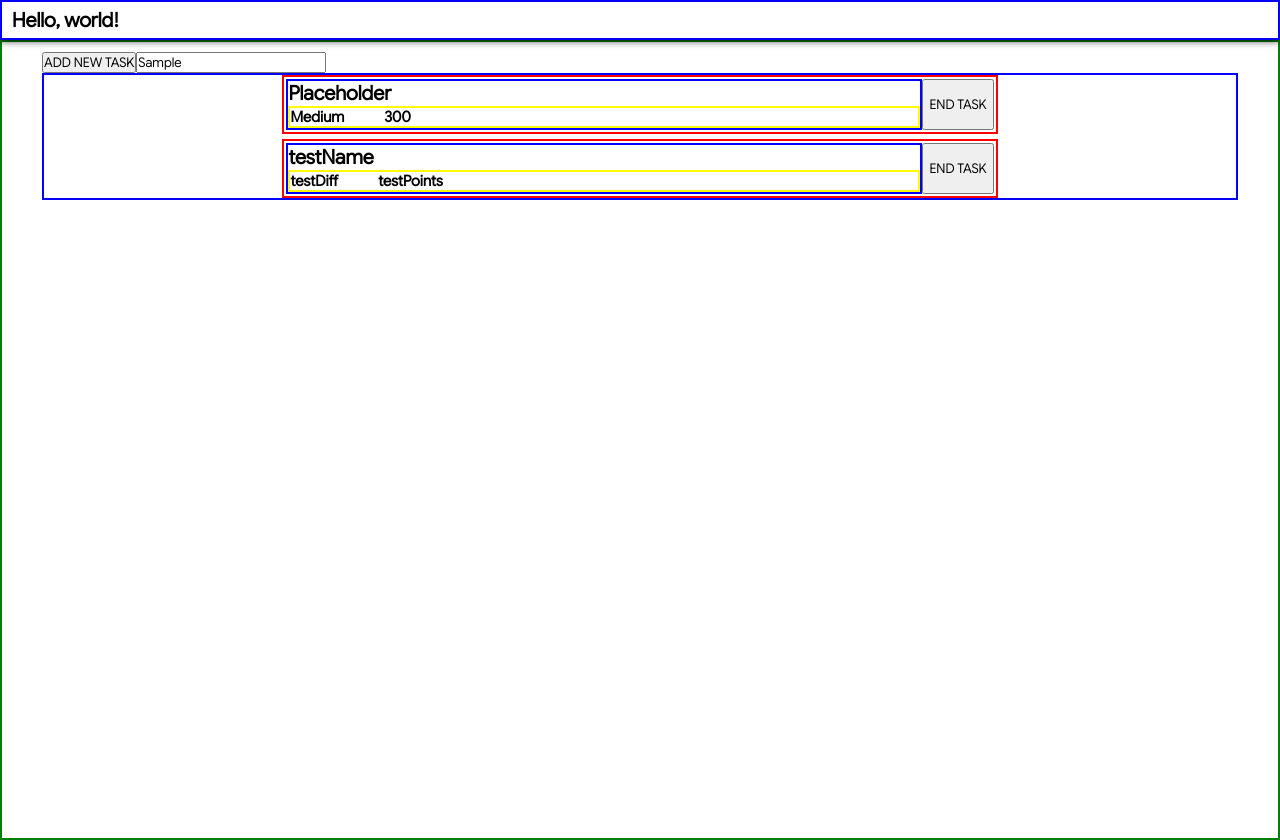
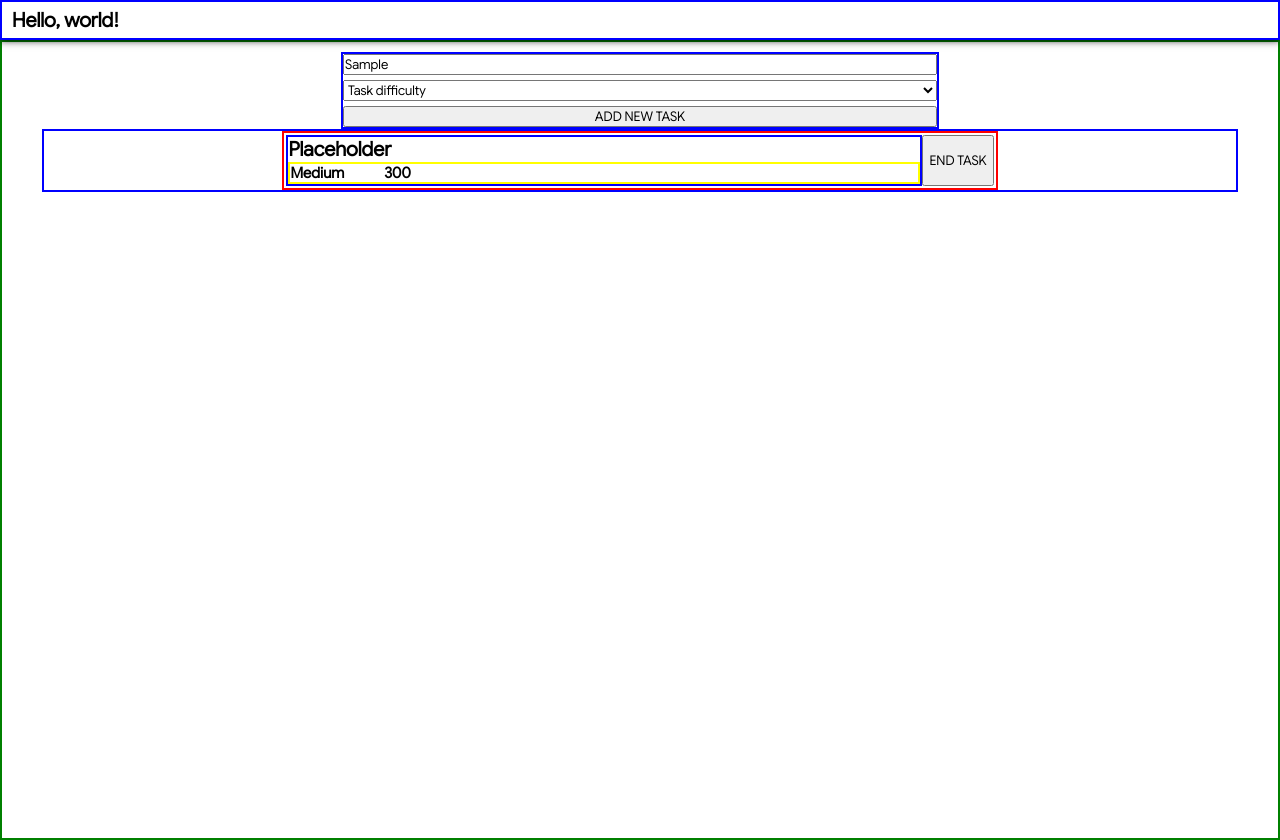
Before and after one commit to Yago-Mamud/to-do-list, a plain HTML site: page project/index.html in a window 1280 px wide. Both pictures are taken after typing "Sample" into the empty fields and a click on the button "ADD NEW TASK". Drawn offline with Linux system fonts and the light colour scheme.

Commit message:
can now create custom tasks

```diff
--- a/project/index.html
+++ b/project/index.html
@@ -12,9 +12,15 @@
 	</header>
 	<main>
 		<!--new task configuration-->
-		<div class="flexbox">
+		<div class="flexbox configuration">
+			<input id="taskNameTXT"placeholder="Task Name" autocomplete="off" type="text">
+			<select id="taskDiffTXT">
+				<option value="" selected disabled>Task difficulty</option>
+				<option value="Easy" data-points="100">Easy</option>
+				<option value="Medium" data-points="200">Medium</option>
+				<option value="Hard" data-points="300">Hard</option>
+			</select>
 			<button id="taskAdder">ADD NEW TASK</button>
-			<input>
 		</div>
 		<!--new task container-->
 		<div id="taskContainer">
--- a/project/scripts.js
+++ b/project/scripts.js
@@ -1,8 +1,18 @@
 //elements
 const taskAdderButton = document.getElementById("taskAdder");
 const taskContainer = document.getElementById("taskContainer");
+const taskDiffTXT = document.getElementById("taskDiffTXT");
 //adder handler
 taskAdderButton.addEventListener("click", () => {
+	//gets current
+	const taskNameTXT = document.getElementById("taskNameTXT").value;
+	const taskDiffValue = taskDiffTXT.value;
+	const taskPointsValue = taskDiffTXT.options[taskDiffTXT.selectedIndex].getAttribute("data-points");
+	//validation
+	if (taskNameTXT == "" || taskDiffValue == "") {
+		alert("Please, fill out every field");
+		return false;
+	}
 	//new task main div
 	const newTask = document.createElement("div");
 	newTask.classList.add("task");
@@ -11,23 +21,23 @@ taskAdderButton.addEventListener("click", () => {
 		taskInfoContainer.classList.add("information");
 			//task name
 			const taskName = document.createElement("h1");
-			taskName.innerHTML = "testName";
+			taskName.innerHTML = taskNameTXT;
 			//task description container
 			const taskDesc = document.createElement("div");
 			taskDesc.classList.add("flexbox","description");
 				//task difficulty
 				const taskDiff = document.createElement("h2");
-				taskDiff.innerHTML = "testDiff";
+				taskDiff.innerHTML = taskDiffValue;
 				//task point amount
 				const taskPoints = document.createElement("h2");
-				taskPoints.innerHTML = "testPoints";
+				taskPoints.innerHTML = taskPointsValue;
 		//end task button
 		const taskEndButton = document.createElement("button");
 		taskEndButton.innerHTML = "END TASK"
 	//creates parent child relationship
-		newTask.append(taskInfoContainer, taskEndButton);
 		taskInfoContainer.append(taskName, taskDesc);
 		taskDesc.append(taskDiff, taskPoints);
+		newTask.append(taskInfoContainer, taskEndButton);
 	//inserts into html
 	taskContainer.appendChild(newTask);
 })
--- a/project/style.css
+++ b/project/style.css
@@ -51,6 +51,9 @@ main {
 		width: 100%;
 		min-height: 100%;
 		padding: 1rem 4rem;
+		display: flex;
+		align-items: center;
+		flex-direction: column;
 	}
 /* BOX CLASSES */
 	.flexbox {
@@ -60,7 +63,6 @@ main {
 		align-items: center;
 	}
 /* TASKS */
-	/*task container*/
 	#taskContainer {
 		width: 100%;
 		border: 2px solid blue;
@@ -69,7 +71,13 @@ main {
 		flex-direction: column;
 		gap: 0.5rem;
 	}
-	/*tasks*/
+	.configuration {
+		border: 2px solid blue;
+		flex-direction: column;
+		justify-content: center;
+		width: 50%;
+		gap: 0.5rem;
+	}
 	.task {
 		border: 2px solid red;
 		display: grid;
```
Lines whose indentation alone changed are shown as unchanged.
